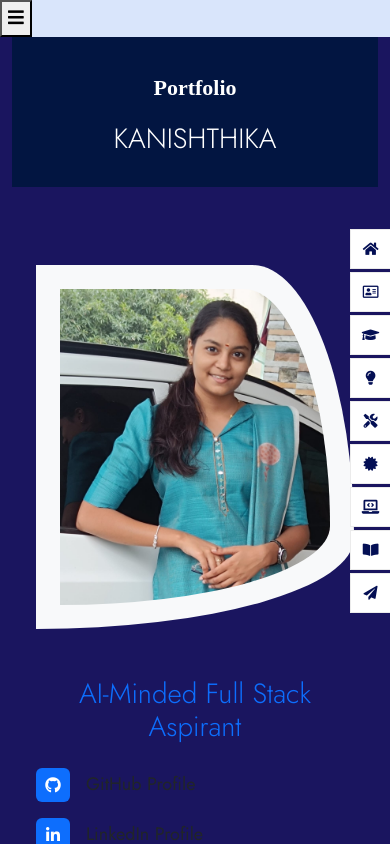
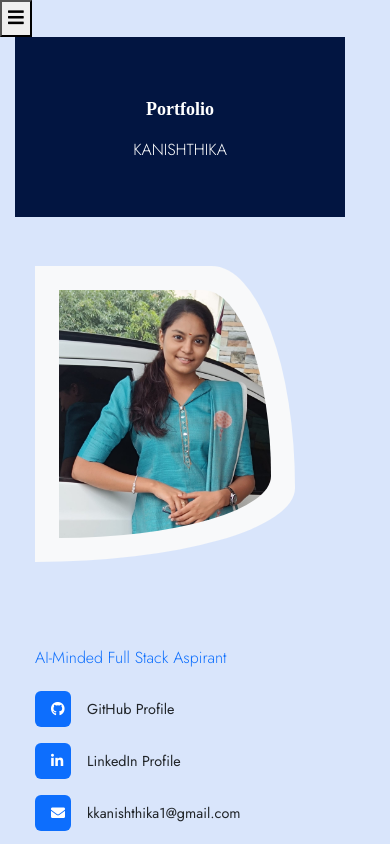
Before and after one commit to Kanishthika11/Kani_portfolio, a React (Vite) app: page / in a window 390 px wide. Shown: the top 844 px of the page. Built offline with nearby package versions, Linux system fonts and the light colour scheme; a web font is replaced by a local one.

Commit message:
vg index.css

```diff
--- a/src/index.css
+++ b/src/index.css
@@ -1,15 +1,14 @@
-
 /*** Spinner Start ***/
 body {
   font-family: "Jost", sans-serif;
-  font-size:large;
+  font-size: large;
   font-weight: 400;
   line-height: 1.7;
-  color: #040f54; /* This is grey */
+  color: #040f54;
   background-color: #d9e5fb;
   overflow-x: hidden;
+}
 
-}
 .custom-left-panel {
   background-color: #021541;
   color: #ffffff;
@@ -23,7 +22,6 @@ body {
 }
 
 @media (min-width: 992px) {
-  /* Ensure the left panel goes all the way to the left */
   .custom-left-panel::before {
     content: '';
     position: absolute;
@@ -34,7 +32,6 @@ body {
     background-color: #021541;
   }
 }
-
 
 #spinner {
   opacity: 0;
@@ -58,6 +55,14 @@ body {
   z-index: 99;
 }
 
+@media (max-width: 768px) {
+  .back-to-top {
+    right: 15px;
+    bottom: 15px;
+    width: 40px;
+    height: 40px;
+  }
+}
 
 /*** Button Start ***/
 .btn {
@@ -108,12 +113,12 @@ body {
 }
 
 .btn.btn-primary:hover {
-    background:#021541;
+  background: #021541;
   color: var(--bs-white);
 }
 
 .btn.btn-light {
-    color:  #33b7e2;
+  color: #33b7e2;
   border: none;
 }
 
@@ -122,6 +127,21 @@ body {
   background: var(--bs-primary);
 }
 
+@media (max-width: 768px) {
+  .btn {
+    font-size: 14px;
+    padding: 8px 16px;
+  }
+
+  .btn-square,
+  .btn-sm-square,
+  .btn-md-square,
+  .btn-lg-square,
+  .btn-xl-square {
+    width: 36px;
+    height: 36px;
+  }
+}
 
 .pt-6 {
   padding-top: 60px;
@@ -139,6 +159,17 @@ body {
   padding-bottom: 60px;
 }
 
+@media (max-width: 768px) {
+  .pt-6, .pb-6 {
+    padding-top: 30px !important;
+    padding-bottom: 30px !important;
+  }
+
+  .ps-6, .pe-6 {
+    padding-left: 20px !important;
+    padding-right: 20px !important;
+  }
+}
 
 .sub-title {
   font-family: "Edu TAS Beginner";
@@ -146,6 +177,12 @@ body {
   font-size: 22px;
 }
 
+@media (max-width: 768px) {
+  .sub-title {
+    font-size: 18px;
+    text-align: center;
+  }
+}
 
 .container-fluid {
   position: relative;
@@ -168,7 +205,6 @@ body {
 @media (max-width: 991px) {
   .container-fluid {
     border: none;
-        background-color: #1a155f;
   }
 
   .container-fluid .header-content,
@@ -176,11 +212,13 @@ body {
   .container-fluid .education-header,
   .container-fluid .skills-header,
   .container-fluid .interest-header,
-     .container-fluid .testimonial-header
+  .container-fluid .testimonial-header,
   .container-fluid .portfolio-header,
   .container-fluid .contact-header {
-        padding: 27px;
-        background-color: #1a155f;
+    padding: 30px;
+    background-color: #021541;
+    color: white;
+    width: 100%;
   }
 
   .container-fluid .header-img,
@@ -191,13 +229,35 @@ body {
   .container-fluid .portfolio-content,
   .container-fluid .testimonial-content,
   .container-fluid .contact-content {
-        padding-left: 0;
-        padding-top: 25px;
-        background-color: #1a155f;
-
+    padding: 20px;
+    background-color: #d9e5fb;
   }
 }
 
+@media (max-width: 768px) {
+  .container-fluid .header-content,
+  .container-fluid .about-header,
+  .container-fluid .education-header,
+  .container-fluid .skills-header,
+  .container-fluid .interest-header,
+  .container-fluid .testimonial-header,
+  .container-fluid .portfolio-header,
+  .container-fluid .contact-header {
+    padding: 20px;
+    text-align: center;
+  }
+
+  .container-fluid .header-img,
+  .container-fluid .about-content,
+  .container-fluid .education-content,
+  .container-fluid .skills-content,
+  .container-fluid .interest-content,
+  .container-fluid .portfolio-content,
+  .container-fluid .testimonial-content,
+  .container-fluid .contact-content {
+    padding: 15px;
+  }
+}
 
 /*** Navbar Start ***/
 .nav-section {
@@ -229,7 +289,6 @@ body {
   width: 100%;
   display: flex;
   align-items: center;
-
 }
 
 .navbar-nav .nav-link span {
@@ -259,10 +318,58 @@ body {
 
 .nav-section .navbar .navbar-nav .nav-item:hover {
   margin-right: calc(100% + 40px);
-    color:  #0bade3;
+  color: #0bade3;
+}
+
+@media (max-width: 768px) {
+  .nav-section .navbar {
+    position: fixed;
+    top: 0;
+    right: -100%;
+    width: 250px;
+    height: 100vh;
+    background: rgba(255, 255, 255, 0.95);
+    transform: none;
+    transition: right 0.3s ease;
+  }
+
+  .nav-section .navbar.show {
+    right: 0;
+  }
+
+  .navbar .navbar-nav {
+    flex-direction: column;
+    padding-top: 60px;
+  }
+
+  .nav-section .navbar .navbar-nav .nav-item {
+    width: 90%;
+    margin: 5px 0;
+  }
+
+  .nav-section .navbar .navbar-nav .nav-item:hover {
+    margin-right: 0;
+    transform: translateX(-10px);
+  }
+}
+
+.navbar-toggler {
+  display: none !important;
+}
+
+@media (max-width: 768px) {
+  .navbar-toggler {
+    display: block !important;
+    position: fixed;
+    top: 20px;
+    right: 20px;
+    z-index: 100;
+    background: #021541;
+    border: none;
+    color: white;
+  }
 }
 /*** Navbar End ***/
-
 
 /*** About Start ***/
 .about-content .about-img {
@@ -284,8 +391,17 @@ body {
 .about-content .about-img:hover .sosial-icon {
   top: 0;
 }
+
+@media (max-width: 768px) {
+  .about-content .about-img {
+    margin-bottom: 20px;
+  }
+
+  .about-content .about-img .sosial-icon {
+    padding: 20px;
+  }
+}
 /*** About End ***/
-
 
 /*** Education Start ***/
 .education-content .education-item {
@@ -326,9 +442,18 @@ body {
   border-color: var(--bs-light) var(--bs-light) var(--bs-light) transparent;
   z-index: -1;
 }
+
+@media (max-width: 768px) {
+  .education-content .education-item {
+    margin-bottom: 20px;
+  }
+
+  .education-content .education-item::after,
+  .education-content .education-item::before {
+    display: none;
+  }
+}
 /*** Education End ***/
-
-
 
 /*** Skills Start ***/
 .skills-content .skills-item {
@@ -346,25 +471,60 @@ body {
   background: var(--bs-light);
   z-index: -1;
 }
+
+@media (max-width: 768px) {
+  .skills-content .skills-item {
+    margin-bottom: 20px;
+    text-align: center;
+  }
+}
 /*** Skills End ***/
 
-
-/*** area of interest - service model ***/
+/*** Area of interest - service model ***/
 .interest-content .interest-item {
   box-shadow: 0 0 30px rgba(0, 0, 0, .03);
   transition: 0.5s;
+  background: #fff;
+  border-radius: 10px;
+  color: #000;
 }
 
 .interest-content .interest-item:hover i {
-    color:  #16acde;
-
+  color: #16acde;
 }
 
 .interest-content .interest-item:hover {
   box-shadow: 0 0 30px rgba(0, 0, 0, .08);
+  transform: translateY(-10px);
 }
-/*** area of interest - service model End ***/
 
+.interest-item i {
+  color: #090635;
+  transition: color 0.3s ease;
+}
+
+.interest-item h4 {
+  color: #090635;
+  transition: color 0.3s ease;
+}
+
+.interest-item p {
+  color: #090635;
+}
+
+.interest-item:hover i,
+.interest-item:hover h4 {
+  color: #16acde;
+}
+
+@media (max-width: 768px) {
+  .interest-content .interest-item {
+    margin-bottom: 20px;
+    padding: 20px;
+    text-align: center;
+  }
+}
+/*** Area of interest - service model End ***/
 
 /*** Portfolio Start ***/
 .portfolio-content .portfolio-item .portfolio-img {
@@ -402,8 +562,30 @@ body {
   visibility: visible;
   transform: rotate(-6deg);
 }
+
+@media (max-width: 768px) {
+  .portfolio-content .portfolio-item {
+    margin-bottom: 20px;
+  }
+
+  .portfolio-content .portfolio-item .portfolio-img {
+    height: 200px;
+  }
+
+  .portfolio-item .portfolio-img .portfolio-img-inner {
+    height: 200px;
+  }
+
+  .portfolio-item .portfolio-img .portfolio-img-inner img {
+    height: 200px;
+  }
+
+  .portfolio-content .portfolio-item .view-img {
+    justify-content: center;
+    margin-top: 10px;
+  }
+}
 /*** Portfolio End ***/
-
 
 /*** Testimonial Start ***/
 .testimonial-carousel {
@@ -464,6 +646,9 @@ body {
 @media (max-width: 576px) {
   .testimonial-carousel .owl-dots {
     justify-content: start;
+    padding: 0 20px 30px 20px;
+    height: auto;
+    flex-wrap: wrap;
   }
 }
 
@@ -479,8 +664,8 @@ body {
   width: 70px;
   height: 70px;
   border: 3px solid var(--bs-primary);
+}
 
-}
 .testimonial-inner-img img {
   width: 100%;
   height: 100%;
@@ -490,13 +675,13 @@ body {
 }
 
 .testimonial-inner-img {
-    border-radius: 50%; /* Optional: matches circular styling */
+  border-radius: 50%;
   width: 100px;
   height: 100px;
   overflow: hidden;
-    border: 3px solid var(--bs-primary); /* Keeps your border consistent */
-    margin-right: 1rem; /* Matches the "me-4" */
-    border-radius: 0; /* Ensures rectangular shape */
+  border: 3px solid var(--bs-primary);
+  margin-right: 1rem;
+  border-radius: 0;
 }
 
 .testimonial-inner-img img {
@@ -504,8 +689,9 @@ body {
   height: 100%;
   object-fit: cover;
   object-position: center;
-    border-radius: 0; /* No curves - keep it rectangular */
+  border-radius: 0;
 }
+
 .carousel-arrow {
   position: absolute;
   top: 50%;
@@ -544,14 +730,13 @@ body {
 .image-dots img.active {
   transform: scale(1.1);
 }
-/* Ensure left panel fills full height */
+
 .testimonial-header {
   min-height: 100%;
   display: flex;
   align-items: center;
 }
 
-/* Override extra unwanted frame on thumbnails */
 .testimonial-carousel .owl-dot img,
 .testimonial-thumb img {
   border: none !important;
@@ -559,12 +744,46 @@ body {
   padding: 0;
 }
 
+@media (max-width: 768px) {
+  .testimonial-carousel .testimonial-item {
+    padding: 30px 20px;
+  }
 
+  .testimonial-carousel .owl-nav .owl-prev,
+  .testimonial-carousel .owl-nav .owl-next {
+    width: 40px;
+    height: 40px;
+    font-size: 16px;
+  }
 
+  .left-arrow {
+    left: 10px;
+  }
+
+  .right-arrow {
+    right: 10px;
+  }
+
+  .testimonial-inner-img {
+    width: 60px;
+    height: 60px;
+    margin-right: 0.5rem;
+  }
+
+  .testimonial-carousel .owl-dots .owl-dot img {
+    width: 30px;
+    height: 30px;
+    margin-right: 10px;
+  }
+
+  .testimonial-carousel .owl-dots .owl-dot.active img {
+    width: 50px;
+    height: 50px;
+  }
+}
 /*** Testimonial End ***/
 
-
-/***certifications***/
+/*** Certifications ***/
 .flip-card {
   background: transparent;
   width: 100%;
@@ -603,7 +822,7 @@ body {
 }
 
 .flip-card-back {
-  background-color:rgb(2, 21, 65);
+  background-color: rgb(2, 21, 65);
   color: white;
   transform: rotateY(180deg);
   padding: 20px;
@@ -614,68 +833,20 @@ body {
   justify-content: center;
   align-items: center;
 }
-.interest-item {
-  background: #fff;
-  border-radius: 10px;
-  transition: all 0.3s ease;
-  box-shadow: 0 5px 15px rgba(0, 0, 0, 0.05);
-  color: #000;
+
+@media (max-width: 768px) {
+  .flip-card {
+    height: 250px;
+    margin-bottom: 20px;
   }
 
-.interest-item:hover {
-  transform: translateY(-10px);
-  box-shadow: 0 15px 35px rgba(0, 0, 0, 0.1);
-}
-
-/* Default icon, heading, and paragraph colors */
-.interest-item i {
-  color: #090635;
-  transition: color 0.3s ease;
-}
-
-.interest-item h4 {
-  color: #090635;
-  transition: color 0.3s ease;
-}
-
-.interest-item p {
-  color: #090635; /* stays unchanged on hover */
-}
-
-/* Hover effect only for icon and title */
-.interest-item:hover i,
-.interest-item:hover h4 {
-  color: #16acde;
-}
-@media (max-width: 768px) {
-  .contact-header {
-    text-align: center;
-    padding: 2rem !important;
+  .flip-card-back {
+    padding: 15px;
+    font-size: 14px;
   }
 }
 
-/*** footer Start ***/
-@media (max-width: 991px) {
-    .container-fluid .footer-content {
-        padding-left: 0;
-    }
-}
-
-@media (max-width: 768px) {
-  .pt-6, .pb-6 {
-    padding-top: 30px !important;
-    padding-bottom: 30px !important;
-  }
-
-  .contact-header {
-    min-height: auto !important;
-    padding: 2rem !important;
-  }
-}
-
-/* === Left Panel Background and Text === */
-
-/* === Footer Fix === */
+/*** Footer Start ***/
 .footer {
   background-color: #021541;
   color: white;
@@ -687,108 +858,205 @@ body {
     padding: 1rem !important;
     text-align: center;
   }
+}
 
-  /* Full width left panels and text alignment on mobile */
-  .about-header,
-  .education-header,
-  .skills-header,
-  .interest-header,
-  .testimonial-header,
-  .portfolio-header,
-  .contact-header {
-    width: 100% !important;
-    padding: 2rem !important;
-    background-color: #021541 !important;
-    color: white !important;
+@media (max-width: 768px) {
+  .footer {
+    padding: 20px 10px;
     text-align: center;
   }
 
-  .container-fluid .row.g-0 {
-    flex-direction: column;
+  .footer-content {
+    padding: 0.5rem !important;
+  }
+}
+/*** Footer End ***/
+
+/* === Responsive Typography === */
+@media (max-width: 768px) {
+  .display-1 {
+    font-size: 2.5rem;
+  }
+
+  .display-2 {
+    font-size: 2rem;
+  }
+
+  .display-3 {
+    font-size: 1.75rem;
+  }
+
+  .display-4 {
+    font-size: 1.5rem;
+  }
+
+  .display-5 {
+    font-size: 1.25rem;
+  }
+
+  .display-6 {
+    font-size: 1rem;
+  }
+
+  h1 {
+    font-size: 1.75rem;
+  }
+
+  h2 {
+    font-size: 1.5rem;
+  }
+
+  h3 {
+    font-size: 1.25rem;
+  }
+
+  h4 {
+    font-size: 1.1rem;
+  }
+
+  h5 {
+    font-size: 1rem;
+  }
+
+  h6 {
+    font-size: 0.9rem;
+  }
+
+  p {
+    font-size: 0.9rem;
+    line-height: 1.6;
   }
 }
 
-/* === Background shape for large screens === */
-@media (min-width: 992px) {
-  .container-fluid::before {
-    content: "";
-    position: absolute;
-    width: 15%;
-    height: 100%;
-    top: 0;
-    left: 0;
-    background: #021541;
-    z-index: -1;
+/* === Mobile Layout Fixes === */
+@media (max-width: 768px) {
+  .container,
+  .container-fluid {
+    padding-left: 15px;
+    padding-right: 15px;
+  }
+
+  .row {
+    margin-left: -15px;
+    margin-right: -15px;
+  }
+
+  .col,
+  [class*="col-"] {
+    padding-left: 15px;
+    padding-right: 15px;
+  }
+
+  .g-0 > .col,
+  .g-0 > [class*="col-"] {
+    padding-left: 0;
+    padding-right: 0;
   }
 }
 
-/* === Hide unwanted mobile hamburger menu if showing === */
-.navbar-toggler {
+/* === Mobile Image Responsiveness === */
+@media (max-width: 768px) {
+  img {
+    max-width: 100%;
+    height: auto;
+  }
+
+  .img-fluid {
+    max-width: 100%;
+    height: auto;
+  }
+}
+
+/* === Mobile Form Elements === */
+@media (max-width: 768px) {
+  .form-control,
+  .form-select,
+  .form-check-input {
+    font-size: 16px; /* Prevents zoom on iOS */
+  }
+
+  .input-group {
+    flex-direction: column;
+  }
+
+  .input-group > .form-control,
+  .input-group > .form-select {
+    margin-bottom: 10px;
+  }
+}
+
+/* === Mobile Spacing === */
+@media (max-width: 768px) {
+  .m-1 { margin: 0.25rem !important; }
+  .m-2 { margin: 0.5rem !important; }
+  .m-3 { margin: 1rem !important; }
+  .m-4 { margin: 1.5rem !important; }
+  .m-5 { margin: 3rem !important; }
+
+  .p-1 { padding: 0.25rem !important; }
+  .p-2 { padding: 0.5rem !important; }
+  .p-3 { padding: 1rem !important; }
+  .p-4 { padding: 1.5rem !important; }
+  .p-5 { padding: 3rem !important; }
+}
+
+/* === Mobile Text Alignment === */
+@media (max-width: 768px) {
+  .text-center-mobile {
+    text-align: center !important;
+  }
+
+  .text-left-mobile {
+    text-align: left !important;
+  }
+
+  .text-right-mobile {
+    text-align: right !important;
+  }
+}
+
+/* === Mobile Visibility === */
+@media (max-width: 768px) {
+  .d-none-mobile {
     display: none !important;
   }
 
-/* === Remove top white gaps & make sections tight === */
-.container-fluid > .row.g-0 {
-  margin: 0;
-  padding: 0;
+  .d-block-mobile {
+    display: block !important;
   }
 
-.section {
-  margin-bottom: 0;
-  padding-bottom: 0;
-}
-
-/* === Force full width layout on mobile === */
-@media (max-width: 768px) {
-  .container,
-  .row {
-    width: 100% !important;
-    margin: 0 !important;
-    padding: 0 !important;
+  .d-flex-mobile {
+    display: flex !important;
   }
 }
 
+/* === Mobile Flexbox === */
 @media (max-width: 768px) {
-  .contact-header,
-  .about-header,
-  .education-header,
-  .skills-header,
-  .interest-header,
-  .testimonial-header,
-  .portfolio-header {
-    width: 100% !important;
-    padding: 2rem !important;
-    text-align: center;
-    background-color: #ffffff !important;  /* Light background for readability */
-    color: #000000 !important;              /* Ensure text is dark for contrast */
-  }
-  .header.content,
-  .about-content,
-  .education-content,
-  .skills-content,
-  .interest-content,
-  .testimonial-content,
-  .portfolio-content,
-  .contact-content {
-    background-color: #ffffff !important;  /* Same light background */
-    color: #000000 !important;
-    padding: 1.5rem !important;
+  .flex-column-mobile {
+    flex-direction: column !important;
   }
 
-  .container-fluid .row.g-0 {
-    flex-direction: column;
+  .flex-row-mobile {
+    flex-direction: row !important;
   }
 
-  .sub-title,
-  .display-6,
-  .display-5 {
-    text-align: center !important;
+  .justify-content-center-mobile {
+    justify-content: center !important;
   }
 
-  .custom-left-panel {
-    background-color: #021541 !important;
-    color:white !important;
-    padding: 2rem !important;
-    text-align: center;
+  .align-items-center-mobile {
+    align-items: center !important;
   }
 }
+
+/* === Ensure no horizontal scroll === */
+@media (max-width: 768px) {
+  body {
+    overflow-x: hidden;
+  }
+
+  * {
+    max-width: 100%;
+    box-sizing: border-box;
+  }
+}
```
Lines whose indentation alone changed are shown as unchanged.
